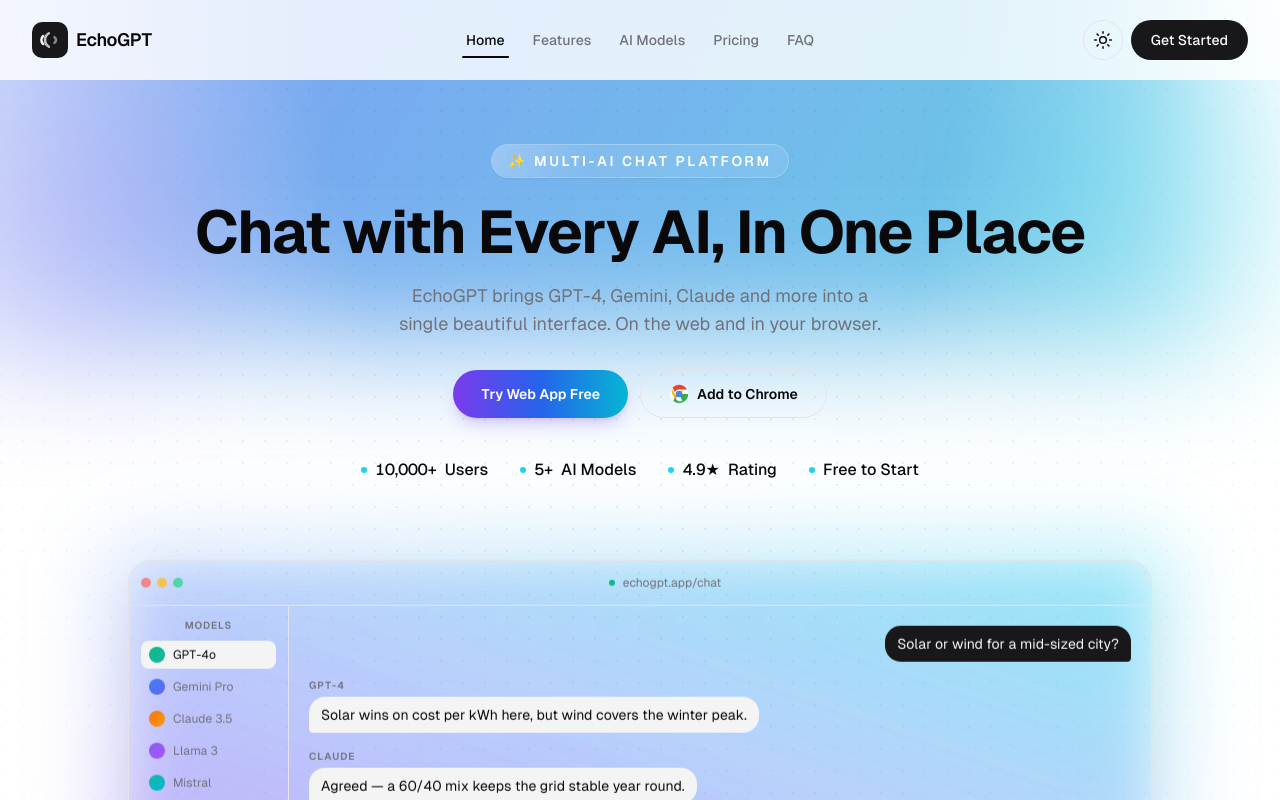
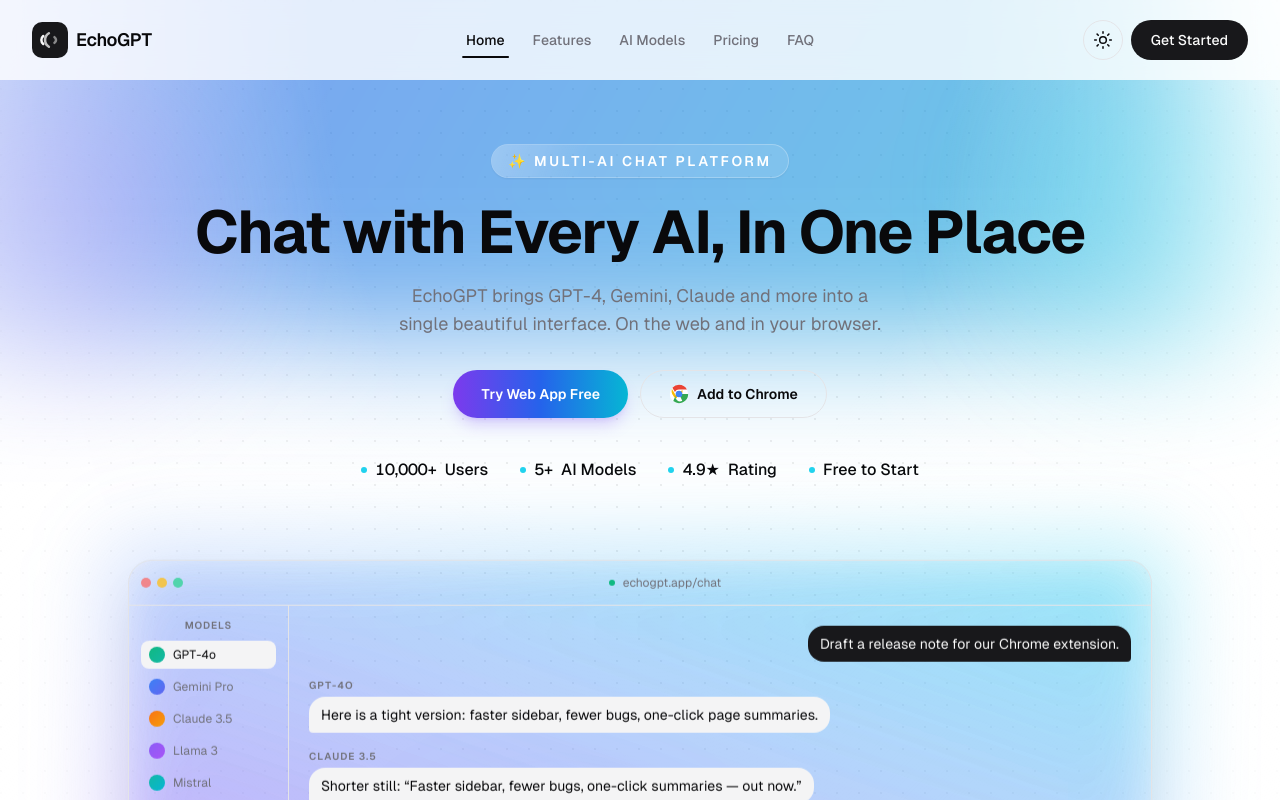
Before and after one commit to Navied-dipu/ecoGpt-assignment, a Next.js app: page / in a window 1280 px wide. Shown: the top 800 px of the page. Built offline with nearby package versions, Linux system fonts and the light colour scheme.

Commit message:
docs: add project overview and Vercel deployment guide; refresh stale copy

```diff
--- a/src/app/layout.tsx
+++ b/src/app/layout.tsx
@@ -17,9 +17,10 @@
 });
 
 export const metadata: Metadata = {
-  title: "EchoGPT — AI for a sustainable planet",
+  title: "EchoGPT — Chat with every AI in one place",
   description:
-    "Ask anything about climate, energy, waste and sustainability and get clear, actionable answers powered by EchoGPT.",
+    "EchoGPT brings GPT-4o, Gemini Pro, Claude 3.5, Llama 3, Mistral and Grok into one interface. Chat, summarize and explain on the web and in your browser.",
+  metadataBase: new URL("https://ecogptlp.vercel.app"),
 };
 
 export default function RootLayout({
--- a/src/components/landing/HeroSection.tsx
+++ b/src/components/landing/HeroSection.tsx
@@ -33,17 +33,17 @@
   {
     id: "q1",
     from: "user" as const,
-    text: "Solar or wind for a mid-sized city?",
+    text: "Draft a release note for our Chrome extension.",
   },
   {
     id: "a1",
-    from: "GPT-4" as const,
-    text: "Solar wins on cost per kWh here, but wind covers the winter peak.",
+    from: "GPT-4o" as const,
+    text: "Here is a tight version: faster sidebar, fewer bugs, one-click page summaries.",
   },
   {
     id: "a2",
-    from: "Claude" as const,
-    text: "Agreed — a 60/40 mix keeps the grid stable year round.",
+    from: "Claude 3.5" as const,
+    text: "Shorter still: “Faster sidebar, fewer bugs, one-click summaries — out now.”",
   },
 ];
 
```
Also changed, not shown: 1 other file (tests, documents, lock files or other folders).
